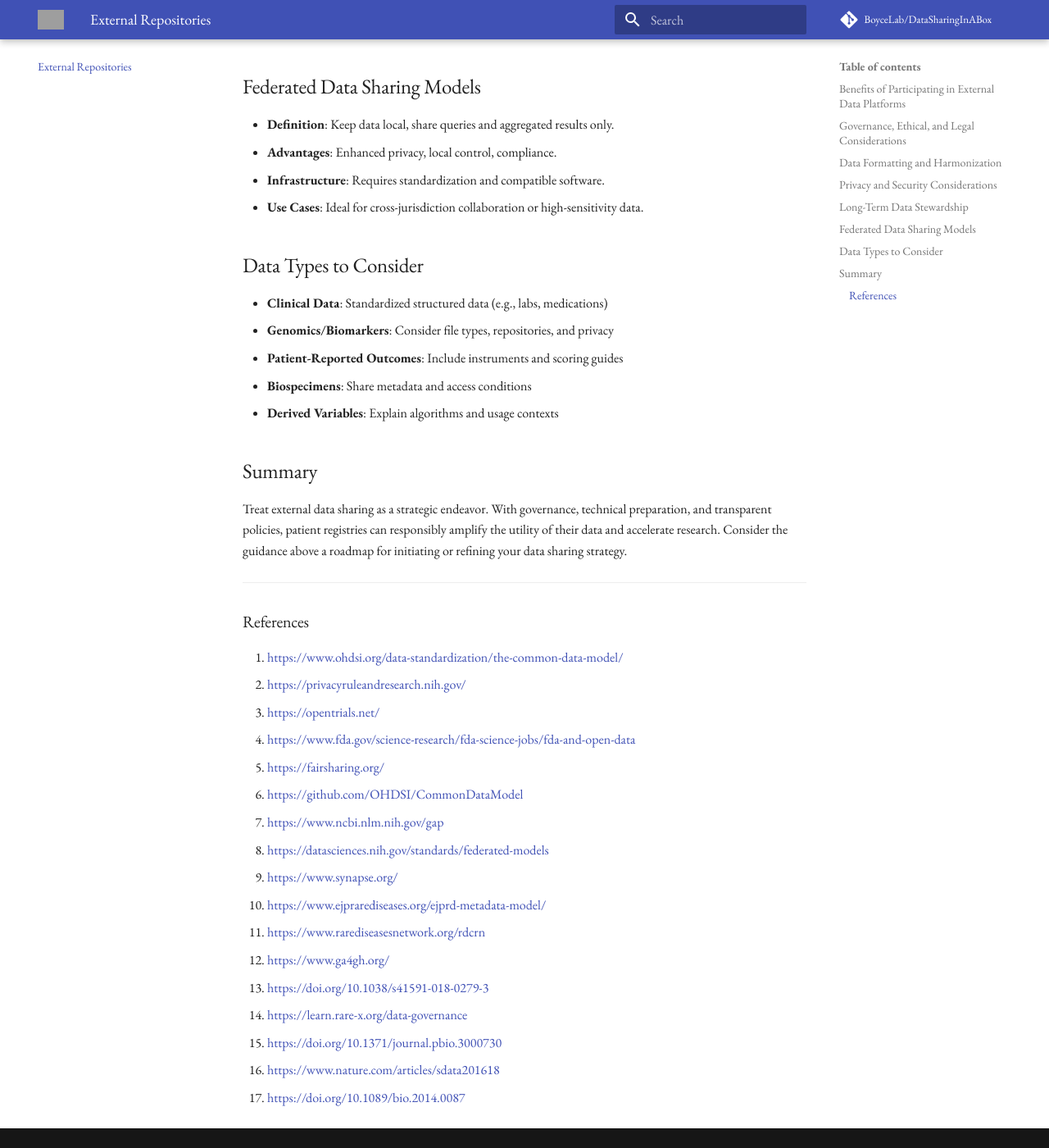
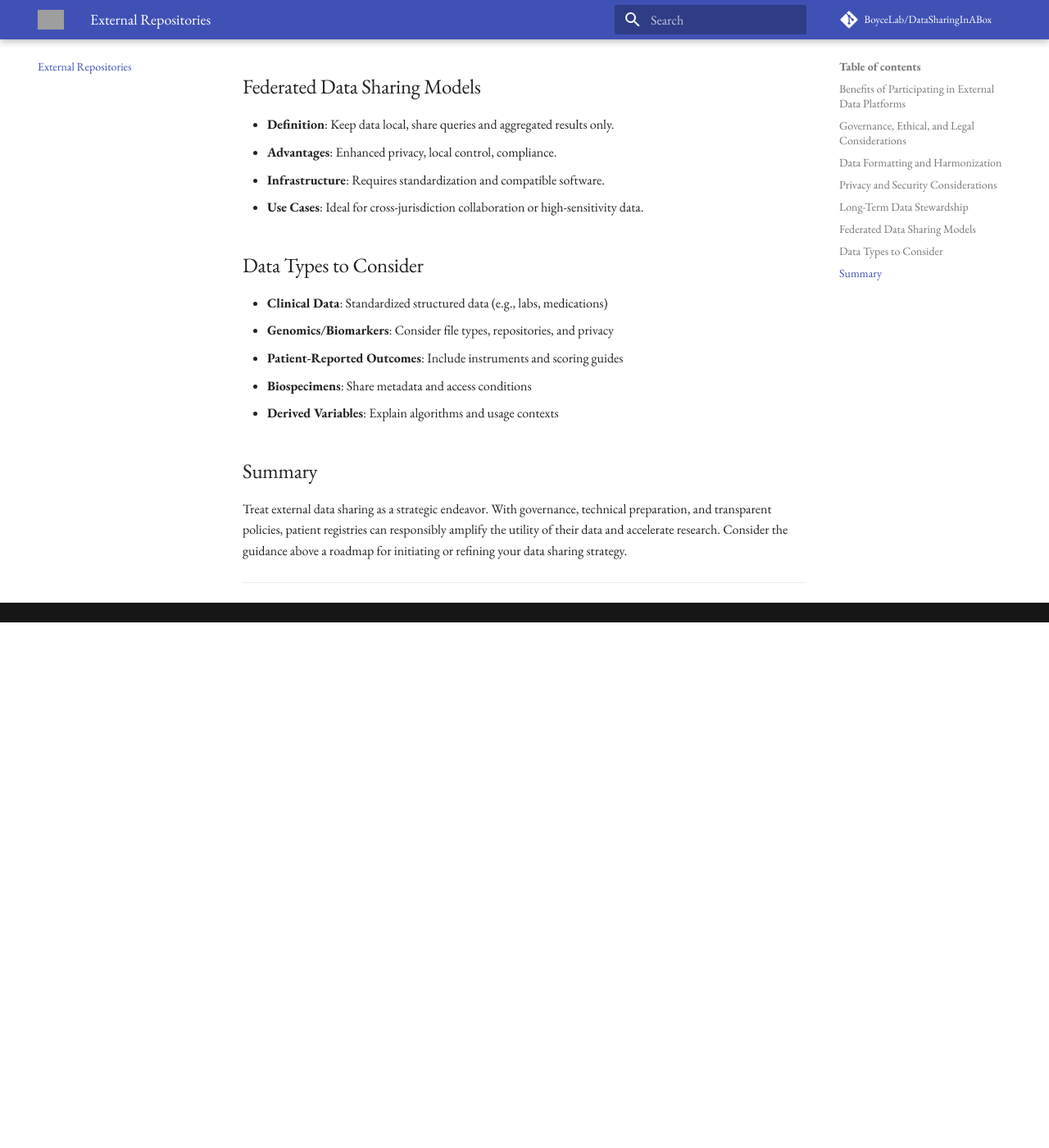
Before and after one commit to BoyceLab/DataSharingInABox, an MkDocs documentation site: the page built from docs/external-repository.md, in a window 1280 px wide and 1400 px high, scrolled down 1746 px. Shown: the whole window at 82% size. Built offline with MkDocs 1.6.1 and Material for MkDocs 9.7.7, drawn with Linux system fonts in a browser that asks for light colours; comment, search, counter and statistics services are not loaded; after the commit the page ends 2505 px from its top, so only the background shows below that; some of the changed lines change nothing that is shown; grey boxes are pictures that could not be loaded.

Commit message:
Update external-repository.md

```diff
--- a/docs/external-repository.md
+++ b/docs/external-repository.md
@@ -67,22 +67,3 @@ Sharing data from a patient registry with external data repositories or aggregat
 Treat external data sharing as a strategic endeavor. With governance, technical preparation, and transparent policies, patient registries can responsibly amplify the utility of their data and accelerate research. Consider the guidance above a roadmap for initiating or refining your data sharing strategy.
 
 ---
-
-### References
-1. [https://www.ohdsi.org/data-standardization/the-common-data-model/](https://www.ohdsi.org/data-standardization/the-common-data-model/)
-6. [https://privacyruleandresearch.nih.gov/](https://privacyruleandresearch.nih.gov/)
-7. [https://opentrials.net/](https://opentrials.net/)
-8. [https://www.fda.gov/science-research/fda-science-jobs/fda-and-open-data](https://www.fda.gov/science-research/fda-science-jobs/fda-and-open-data)
-9. [https://fairsharing.org/](https://fairsharing.org/)
-10. [https://github.com/OHDSI/CommonDataModel](https://github.com/OHDSI/CommonDataModel)
-11. [https://www.ncbi.nlm.nih.gov/gap](https://www.ncbi.nlm.nih.gov/gap)
-12. [https://datasciences.nih.gov/standards/federated-models](https://datasciences.nih.gov/standards/federated-models)
-13. [https://www.synapse.org/](https://www.synapse.org/)
-14. [https://www.ejprarediseases.org/ejprd-metadata-model/](https://www.ejprarediseases.org/ejprd-metadata-model/)
-15. [https://www.rarediseasesnetwork.org/rdcrn](https://www.rarediseasesnetwork.org/rdcrn)
-16. [https://www.ga4gh.org/](https://www.ga4gh.org/)
-17. [https://doi.org/10.1038/s41591-018-0279-3](https://doi.org/10.1038/s41591-018-0279-3)
-18. [https://learn.rare-x.org/data-governance](https://learn.rare-x.org/data-governance)
-19. [https://doi.org/10.1371/journal.pbio.3000730](https://doi.org/10.1371/journal.pbio.3000730)
-20. [https://www.nature.com/articles/sdata201618](https://www.nature.com/articles/sdata201618)
-21. [https://doi.org/10.1089/bio.2014.0087](https://doi.org/10.1089/bio.2014.0087)
```
